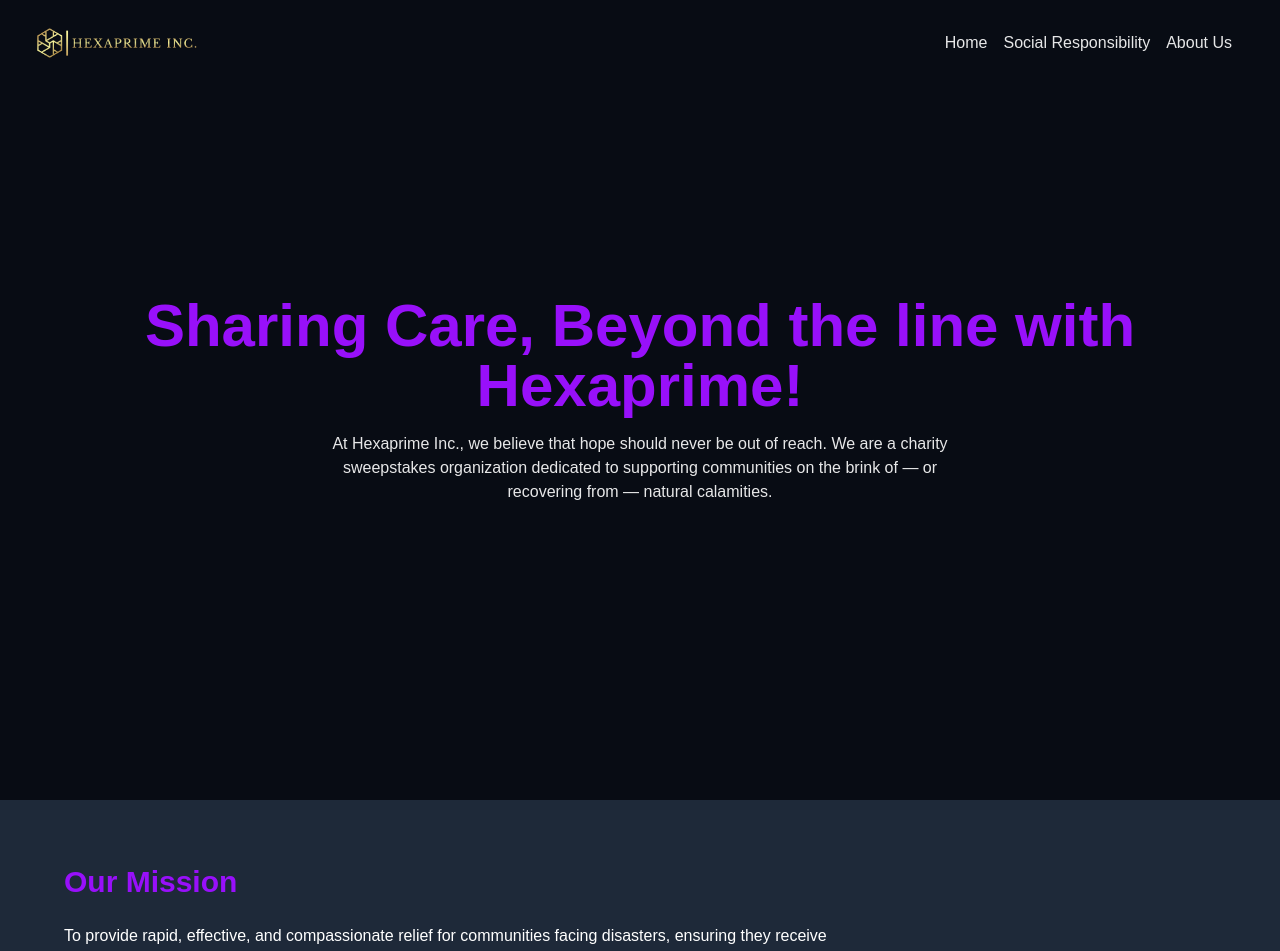
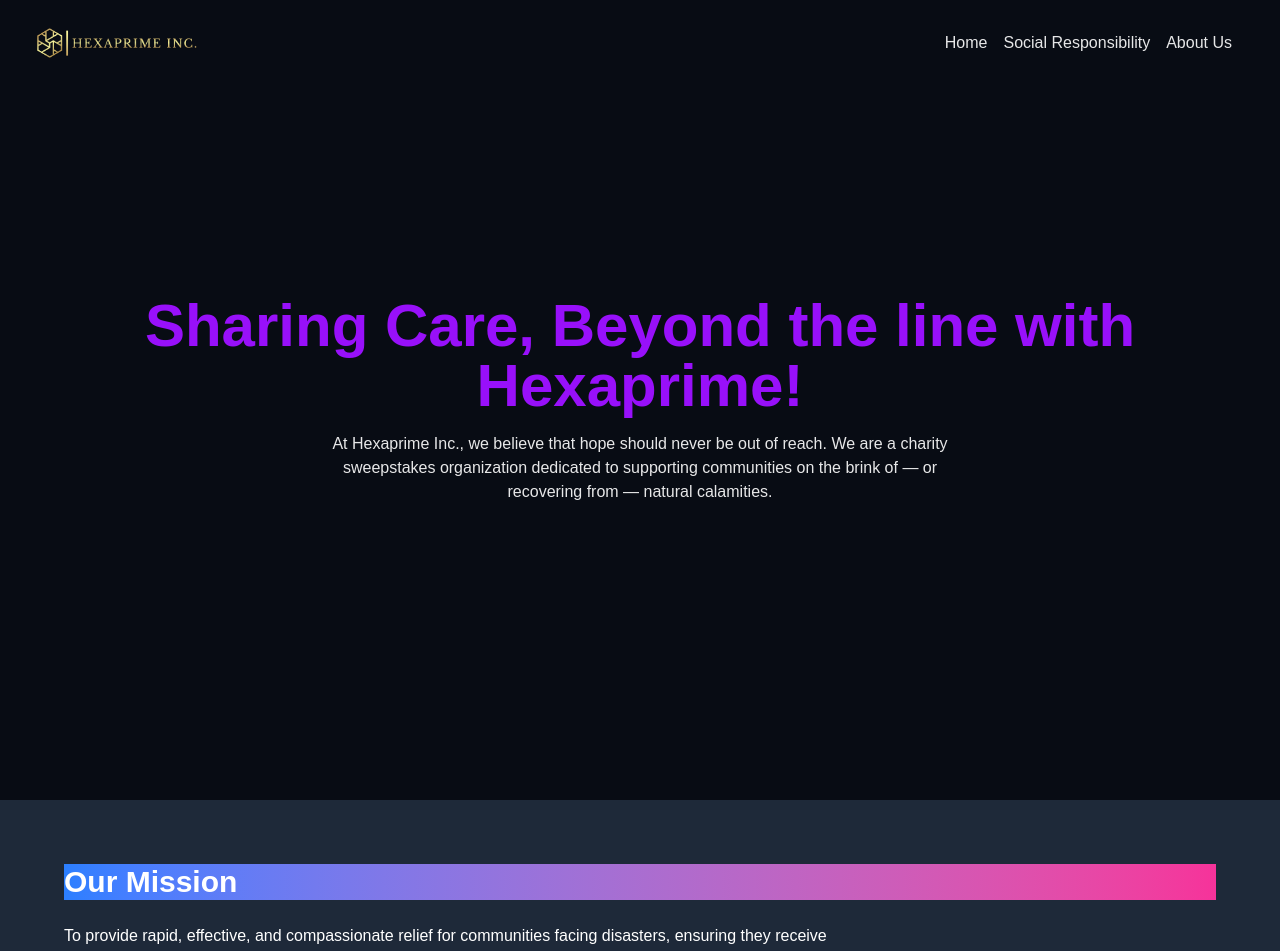
Before and after one commit to NETAD-MIKHAIL/hexaprime-portal, a Next.js app: page / in a window 1280 px wide. Shown: the top 951 px of the page. Built offline with nearby package versions, Linux system fonts and the light colour scheme.

Commit message:
Update page.tsx

```diff
--- a/app/page.tsx
+++ b/app/page.tsx
@@ -101,7 +101,7 @@ export default function Home() {
       {/* ...rest of your sections unchanged */}
       {/* Mission Section */}
       <section className="py-16 px-4 md:px-16 bg-gray-800 text-white">
-        <h2 className="text-3xl font-bold text-purple-600 mb-6">Our Mission</h2>
+        <h2 className="text-3xl font-bold bg-gradient-to-r from-blue-500 to-pink-500 mb-6">Our Mission</h2>
         <p className="max-w-3xl mb-4">
          To provide rapid, effective, and compassionate relief for communities facing disasters, ensuring they receive the resources and support needed to rebuild and thrive.
         </p>
```
